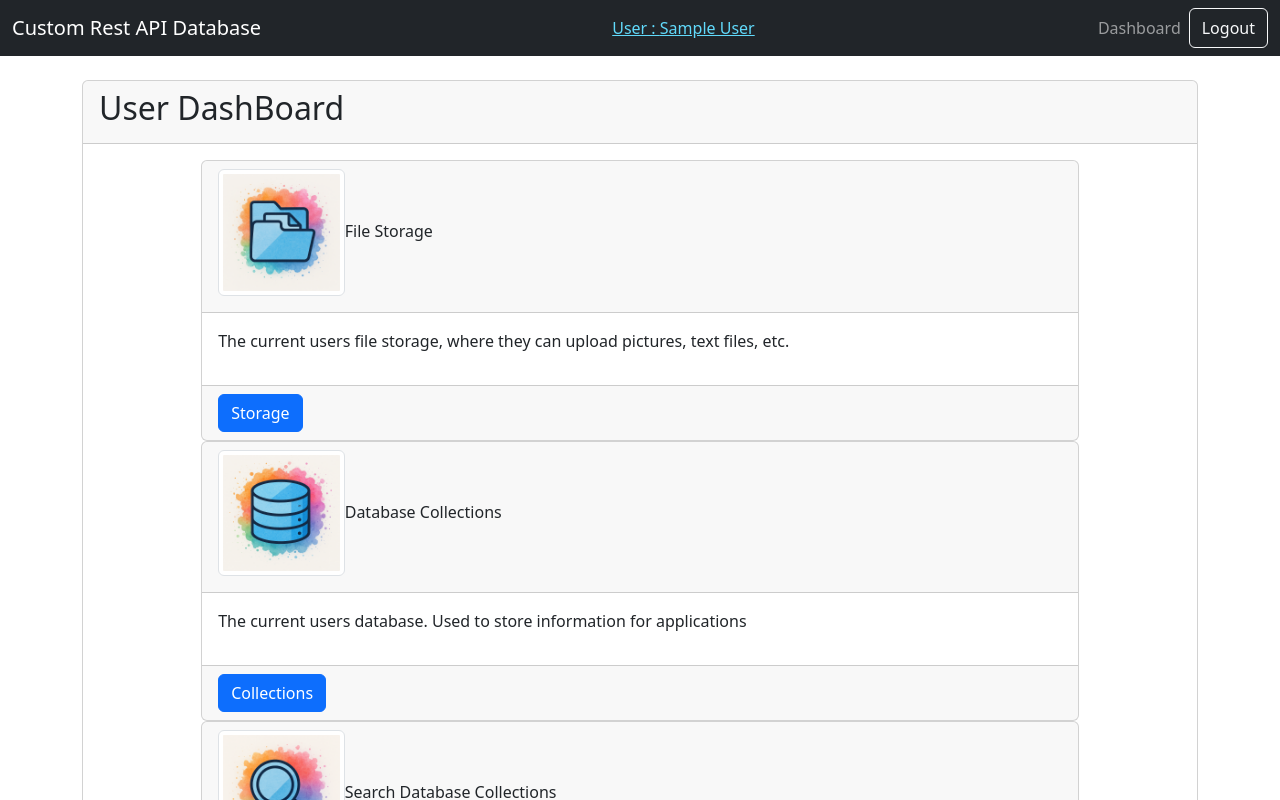
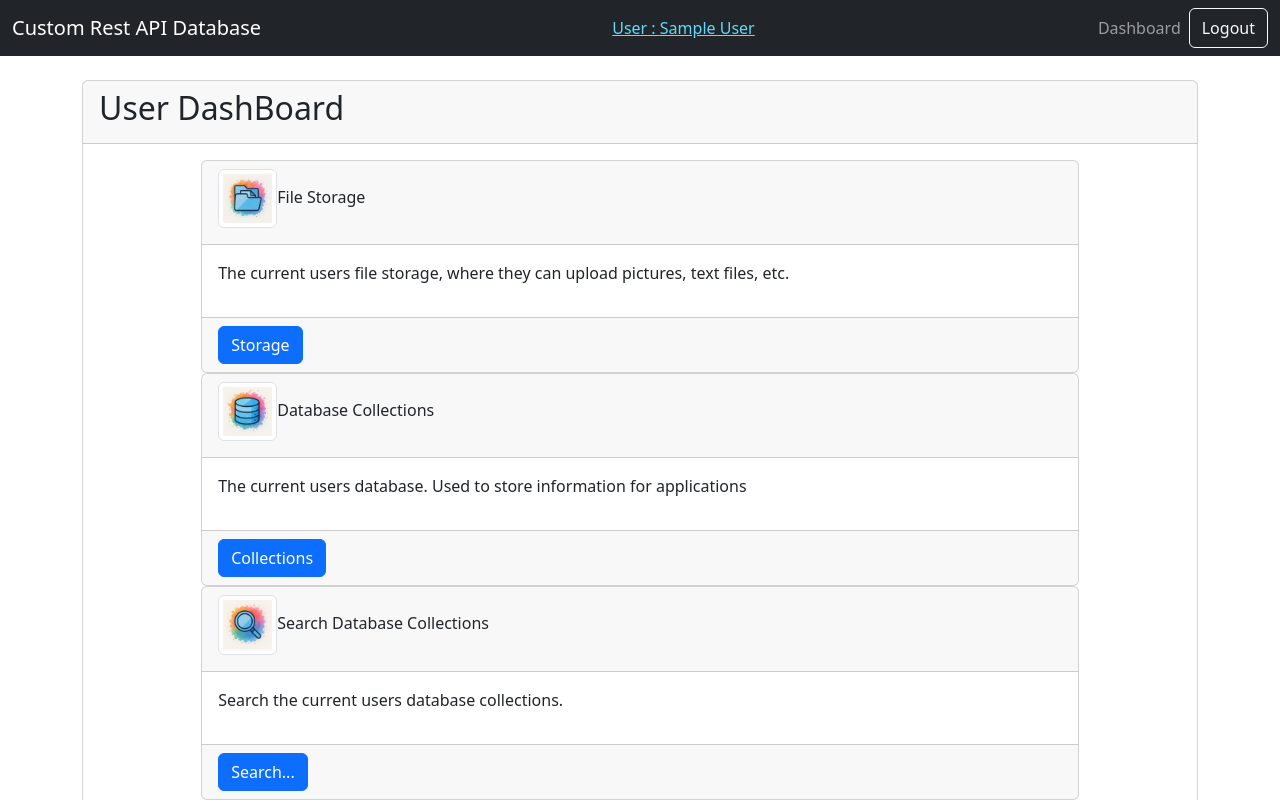
Before and after one commit to burningman2k20/custon_db_client, a React (Create React App) app: page /dashboard in a window 1280 px wide. Shown: the top 800 px of the page. Built offline with nearby package versions, Linux system fonts and the light colour scheme; sample sign-in values are in the browser's storage.

Commit message:
Update index.css

```diff
--- a/src/index.css
+++ b/src/index.css
@@ -34,8 +34,8 @@ code {
 }
 
 .img-size {
-  width: 15% !important;
-  height: 15% !important;
+  width: 7% !important;
+  height: 7% !important;
 }
 
 .header-sticky {
```
